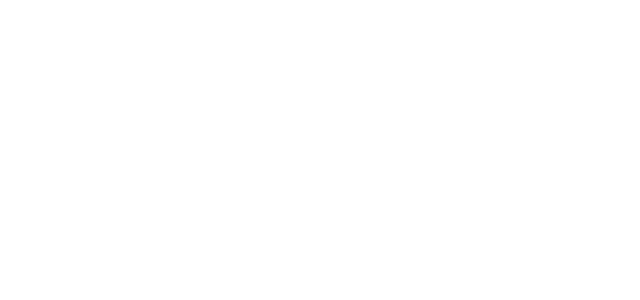
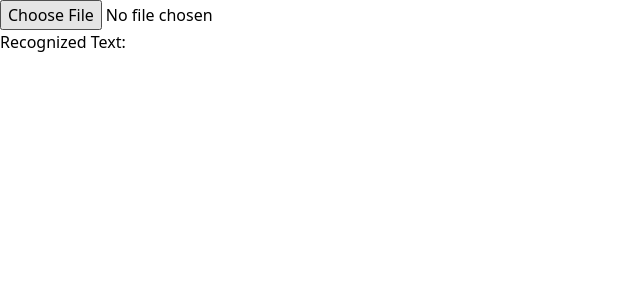
Before and after one commit to abdullah0665/curelink, a React (Vite) app: page /ocr in a window 1280 px wide. Before the commit this address had no page. Shown: the top 300 px of the page, without its empty margins (0-640 px from the left). Built offline with nearby package versions, Linux system fonts and the light colour scheme.

Commit message:
ocr basic implemented

```diff
--- a/package.json
+++ b/package.json
@@ -16,7 +16,8 @@
     "react-dom": "^18.2.0",
     "react-leaflet": "^4.2.1",
     "react-modal": "^3.16.1",
-    "react-router-dom": "^6.22.3"
+    "react-router-dom": "^6.22.3",
+    "tesseract.js": "^5.0.5"
   },
   "devDependencies": {
     "@types/react": "^18.2.37",
--- a/src/App.jsx
+++ b/src/App.jsx
@@ -4,6 +4,8 @@
 import About from "./components/about"
 import './index.css'
 import MapExample from './components/map'
+import OCR from './components/OCR'
+import ImageUploader from './components/imageUpload'
 
 function App() {
   return (
@@ -12,6 +14,7 @@
         <Route path="/" element={< Home />} />
         <Route path="/about" element={<About />} />
         <Route path="/map" element={<MapExample />} />
+        <Route path="/ocr" element={<ImageUploader />} />
       </Routes>
     </>
   )
--- /dev/null
+++ b/src/components/OCR.jsx
@@ -0,0 +1,21 @@
+import React, { useEffect, useState } from 'react';
+import Tesseract from 'tesseract.js';
+const TextRecognition = ({ selectedImage }) => {
+	const [recognizedText, setRecognizedText] = useState('');
+	useEffect(() => {
+		const recognizeText = async () => {
+			if (selectedImage) {
+				const result = await Tesseract.recognize(selectedImage);
+				setRecognizedText(result.data.text);
+			}
+		};
+		recognizeText();
+	}, [selectedImage]);
+	return (
+		<div>
+			<h2>Recognized Text:</h2>
+			<p>{recognizedText}</p>
+		</div>
+	);
+};
+export default TextRecognition;
--- a/src/components/home.jsx
+++ b/src/components/home.jsx
@@ -23,7 +23,7 @@
 					imageSrc="/vite.svg"
 					altText="Upload Document"
 					title="Upload Document"
-					to={"/about"}
+					to={"/ocr"}
 				/>
 			</div>
 		</div>
--- /dev/null
+++ b/src/components/imageUpload.jsx
@@ -0,0 +1,17 @@
+import React, { useState } from 'react';
+import TextRecognition from './OCR';
+const ImageUploader = () => {
+	const [selectedImage, setSelectedImage] = useState(null);
+	const handleImageUpload = (event) => {
+		const image = event.target.files[0];
+		setSelectedImage(URL.createObjectURL(image));
+	};
+	return (
+		<div>
+			<input type="file" accept="image/*" onChange={handleImageUpload} />
+			{selectedImage && <img src={selectedImage} alt="Selected" />}
+			<TextRecognition selectedImage={selectedImage} />
+		</div>
+	);
+};
+export default ImageUploader;
```
Also changed, not shown: src/components/Header.jsx (deleted, +0 -25 lines), 1 other file (tests, documents, lock files or other folders).
